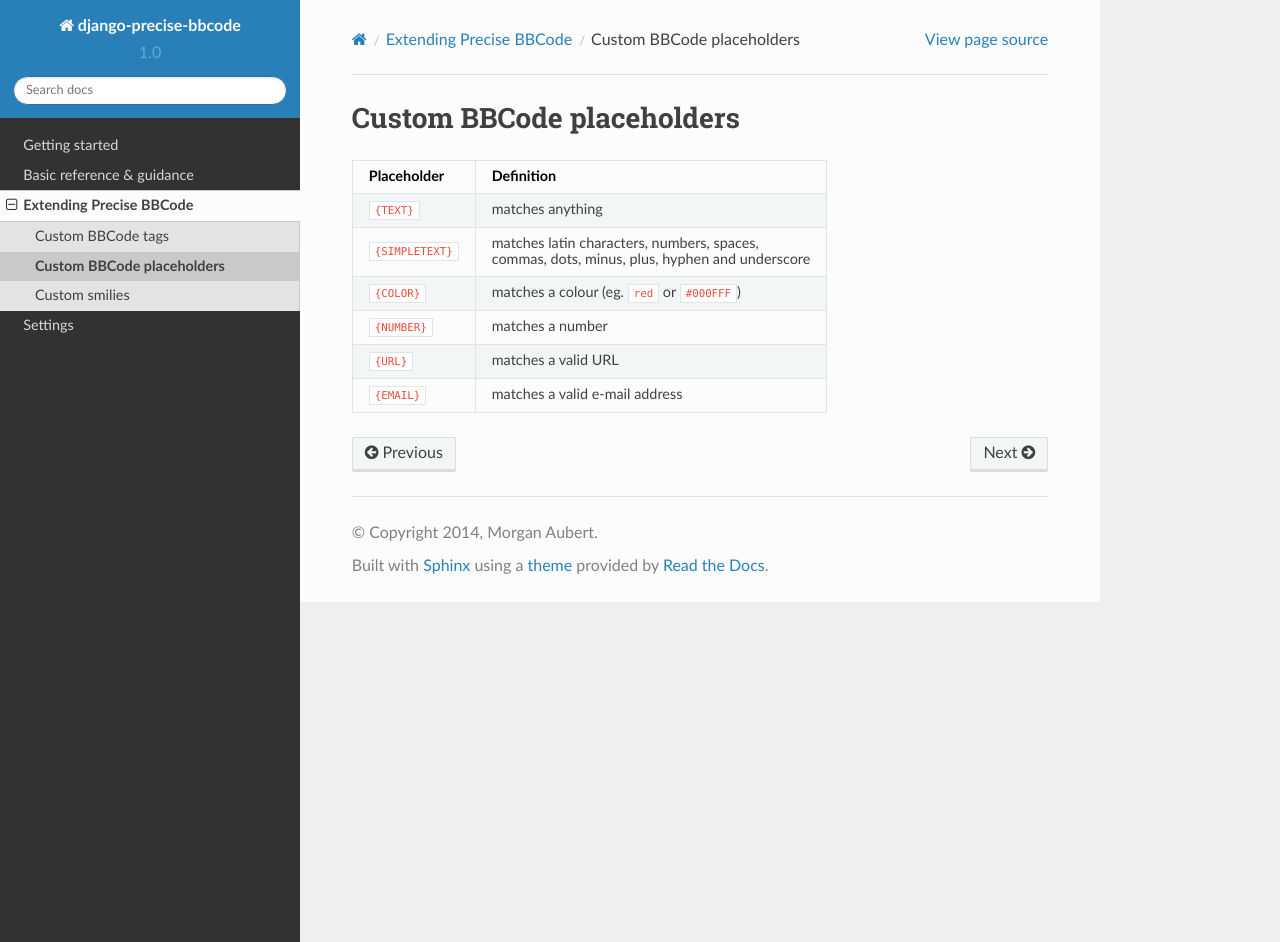
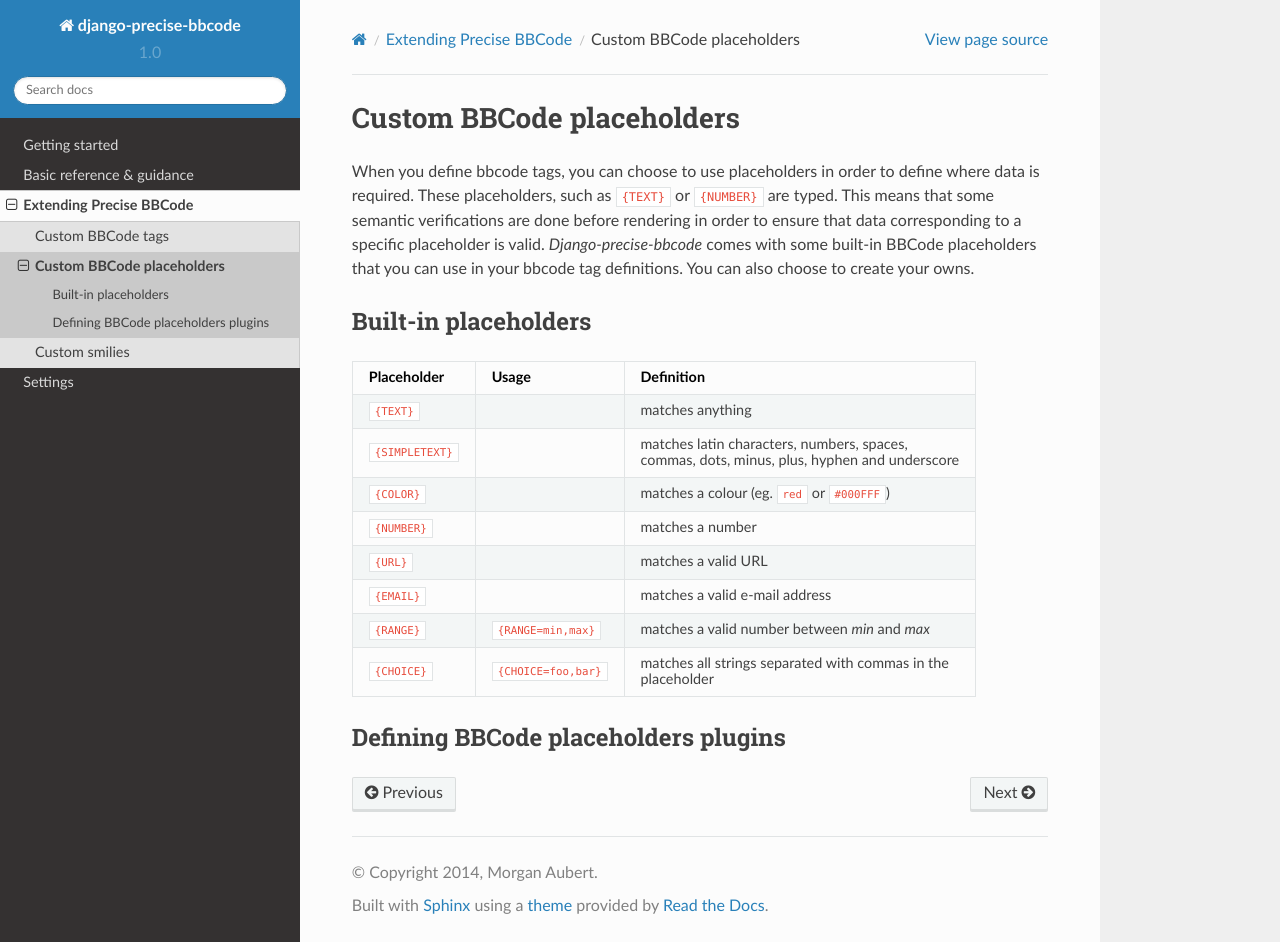
Before and after one commit to ellmetha/django-precise-bbcode, a Sphinx documentation site: the page built from docs/extending_precise_bbcode/custom_placeholders.rst, in a window 1280 px wide and 942 px high. Built offline with Sphinx 7.4.7 and the Read the Docs theme 2.0.0, drawn with Linux system fonts in a browser that asks for light colours.

Commit message:
Doc updated

```diff
--- a/docs/extending_precise_bbcode/custom_placeholders.rst
+++ b/docs/extending_precise_bbcode/custom_placeholders.rst
@@ -2,22 +2,34 @@
 Custom BBCode placeholders
 ##########################
 
+When you define bbcode tags, you can choose to use placeholders in order to define where data is required. These placeholders, such as ``{TEXT}`` or ``{NUMBER}`` are typed.  This means that some semantic verifications are done before rendering in order to ensure that data corresponding to a specific placeholder is valid. *Django-precise-bbcode* comes with some built-in BBCode placeholders that you can use in your bbcode tag definitions. You can also choose to create your owns.
 
+Built-in placeholders
+---------------------
 
-+-----------------+--------------------------------------------------+
-| Placeholder     | Definition                                       |
-+=================+==================================================+
-| ``{TEXT}``      | matches anything                                 |
-+-----------------+--------------------------------------------------+
-| ``{SIMPLETEXT}``| matches latin characters, numbers, spaces,       |
-|                 |                                                  |
-|                 | commas, dots, minus, plus, hyphen and underscore |
-+-----------------+--------------------------------------------------+
-| ``{COLOR}``     | matches a colour (eg. ``red`` or ``#000FFF``)    |
-+-----------------+--------------------------------------------------+
-| ``{NUMBER}``    | matches a number                                 |
-+-----------------+--------------------------------------------------+
-| ``{URL}``       | matches a valid URL                              |
-+-----------------+--------------------------------------------------+
-| ``{EMAIL}``     | matches a valid e-mail address                   |
-+-----------------+--------------------------------------------------+
++-----------------+---------------------+--------------------------------------------------+
+| Placeholder     | Usage               | Definition                                       |
++=================+=====================+==================================================+
+| ``{TEXT}``      |                     | matches anything                                 |
++-----------------+---------------------+--------------------------------------------------+
+| ``{SIMPLETEXT}``|                     | matches latin characters, numbers, spaces,       |
+|                 |                     |                                                  |
+|                 |                     | commas, dots, minus, plus, hyphen and underscore |
++-----------------+---------------------+--------------------------------------------------+
+| ``{COLOR}``     |                     | matches a colour (eg. ``red`` or ``#000FFF``)    |
++-----------------+---------------------+--------------------------------------------------+
+| ``{NUMBER}``    |                     | matches a number                                 |
++-----------------+---------------------+--------------------------------------------------+
+| ``{URL}``       |                     | matches a valid URL                              |
++-----------------+---------------------+--------------------------------------------------+
+| ``{EMAIL}``     |                     | matches a valid e-mail address                   |
++-----------------+---------------------+--------------------------------------------------+
+| ``{RANGE}``     | ``{RANGE=min,max}`` | matches a valid number between *min* and *max*   |
++-----------------+---------------------+--------------------------------------------------+
+| ``{CHOICE}``    | ``{CHOICE=foo,bar}``| matches all strings separated with commas in the |
+|                 |                     |                                                  |
+|                 |                     | placeholder                                      |
++-----------------+---------------------+--------------------------------------------------+
+
+Defining BBCode placeholders plugins
+------------------------------------
```
